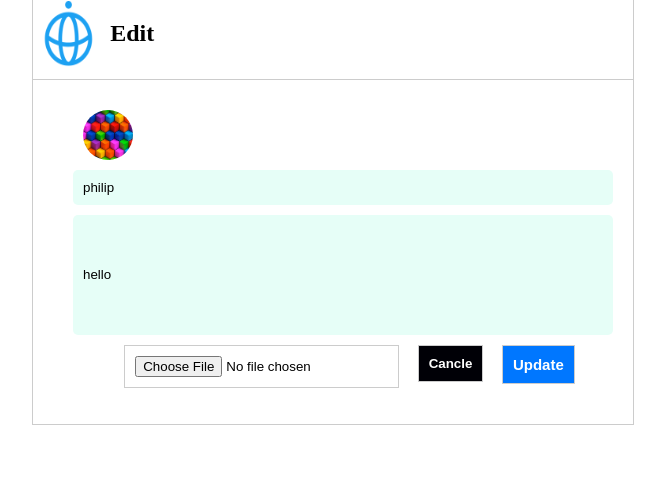
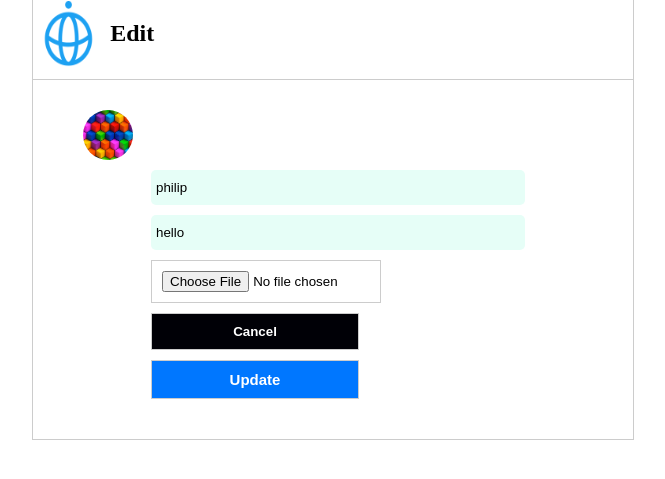
Before and after one commit to PhilipEsiape/Twitter-Clone, a Django app: page /edit/3/ in a window 1280 px wide. Shown: the top 479 px of the page, without its empty margins (307-972 px from the left). Run offline with Django 4.2, Linux system fonts and the light colour scheme; data comes from the database, SQL or seed files in the repository; both versions use the stored data as it was after the commit.

Commit message:
updated css

```diff
--- a/static/css/style.css
+++ b/static/css/style.css
@@ -13,6 +13,54 @@ html,
 body{
     margin: 0;
 }
+img.twitterlog{
+    width:10%;
+
+}
+
+.logodiv {
+    display: flex;
+    padding-left: 1%;
+    border-bottom: 1px solid #ccc;
+    gap: 2%;
+    padding-bottom: 2%;
+
+}
+
+
+#edit-name{
+border: 0px;
+padding: 10px;
+width: 100%;
+height: 100px;
+resize: none;
+}
+
+#update-button{
+margin-top: 10px;
+background-color: rgb(0, 119, 255);
+color: white;
+font-weight: bold;
+font-size: 15px;
+}
+
+#delete{
+background-color: rgb(0, 0, 6);
+color: white;
+width: 40%;
+font-weight: bold;
+}
+
+#inp-img{
+    width: 40%;
+}
+
+input#update-button {
+width: 40%;
+padding-top: 10px;
+position: relative;
+top: -10px;
+}
 /*
 Post
 ******************/
@@ -23,7 +71,7 @@ Post
 
 }
 .posts_form .submit-class {
-    width: fit-content;
+    width: 40%;
     display: block;
     background-color: rgb(29, 161, 242);
     color: white;
@@ -33,6 +81,7 @@ Post
     border-radius: 5px;
     cursor: pointer;
     border: none;
+    margin-left: 30%;
 }
 
 .posts_form input {
@@ -40,35 +89,34 @@ Post
     margin-bottom: 10px;
     padding: 10px;
     border: 1px solid #ccc;
-
+    width: 70%;
+    margin-left: 15%;
 }
 
 .content .posts_form input[type=text]{
     border: 0px;
-    width: 100%;
+    width: 70%;
     background: #e6fef7;
     border-radius: 5px;
     margin-bottom: 10px;
-    padding: 10px;
+    padding: 10px 5px;
+    margin-left: 15%;
 }
-.content .posts_form .textarea{
-    border: 0px;
-    padding: 10px;
-    width: 100%;
-    height: 100px;
-    resize: none;
-}
+
 .posts_form textarea{
     width: 70%;
     padding: 10px 5px;
     border: 1px solid #ccc;
+    margin-left: 15%;
+    resize: none;
 }
 
 .posts_form .my-icon .user-icon{
-    margin-left: 20px;
-    width:5vw;
+    position: relative;
+    width: 4vw;
     border-radius: 50%;
     padding: 0;
+    top: 47px;
 }
 
 
@@ -149,61 +197,17 @@ Post
 }
 
 
-@media screen and (max-width: 500px) {
+@media screen and (max-width: 700px) {
     .posts li .name_body .name{
-    font-size: 20px;
+    font-size: 30px;
     }
-}
-    img.twitterlog{
-        width:10%;
-
+    .posts_form .my-icon .user-icon{
+        position: relative;
+        width: 5vw;
+        border-radius: 50%;
+        padding: 0;
+        top: 35px;
+        left: 22px;
     }
 
-    .logodiv {
-        display: flex;
-        padding-left: 1%;
-        border-bottom: 1px solid #ccc;
-        gap: 2%;
-        padding-bottom: 2%;
-
-
-
-
-    }
-
-
-#edit-name{
-    border: 0px;
-    padding: 10px;
-    width: 100%;
-    height: 100px;
-    resize: none;
 }
-
-#update-button{
-    margin-top: 10px;
-    background-color: rgb(0, 119, 255);
-    color: white;
-    font-weight: bold;
-    font-size: 15px;
-}
-
-.cancel-button{
-    background-color: rgb(0, 0, 6);
-    color: white;
-    font-weight: bold;
-}
-.banner{
-    width: 185px;
-    margin-left: 20px;
-    font-size: 15px;
-    display: flex;
-    padding-left: 6%;
-    gap: 10%;
-}
-
-input#update-button {
-     padding-top: 10px;
-    position: relative;
-    top: -10px;
-}
--- a/templates/edit.html
+++ b/templates/edit.html
@@ -33,13 +33,13 @@
       <img class="post-image" src="{{ post.image.url }}" width="100%" alt="" />
       {% endif %}
       <div class="banner">
-        <div><input type="file" name="image" /></div>
+        <div><input type="file" name="image" id="inp-img"/></div>
         <a class="cancel-anchor" href="/">
           <input
             class="cancel-button"
             type="button"
             id="delete"
-            value="Cancle"
+            value="Cancel"
           />
         </a>
         <input id="update-button" type="submit" value="Update" />
```
Also changed, not shown: db.sqlite3.
